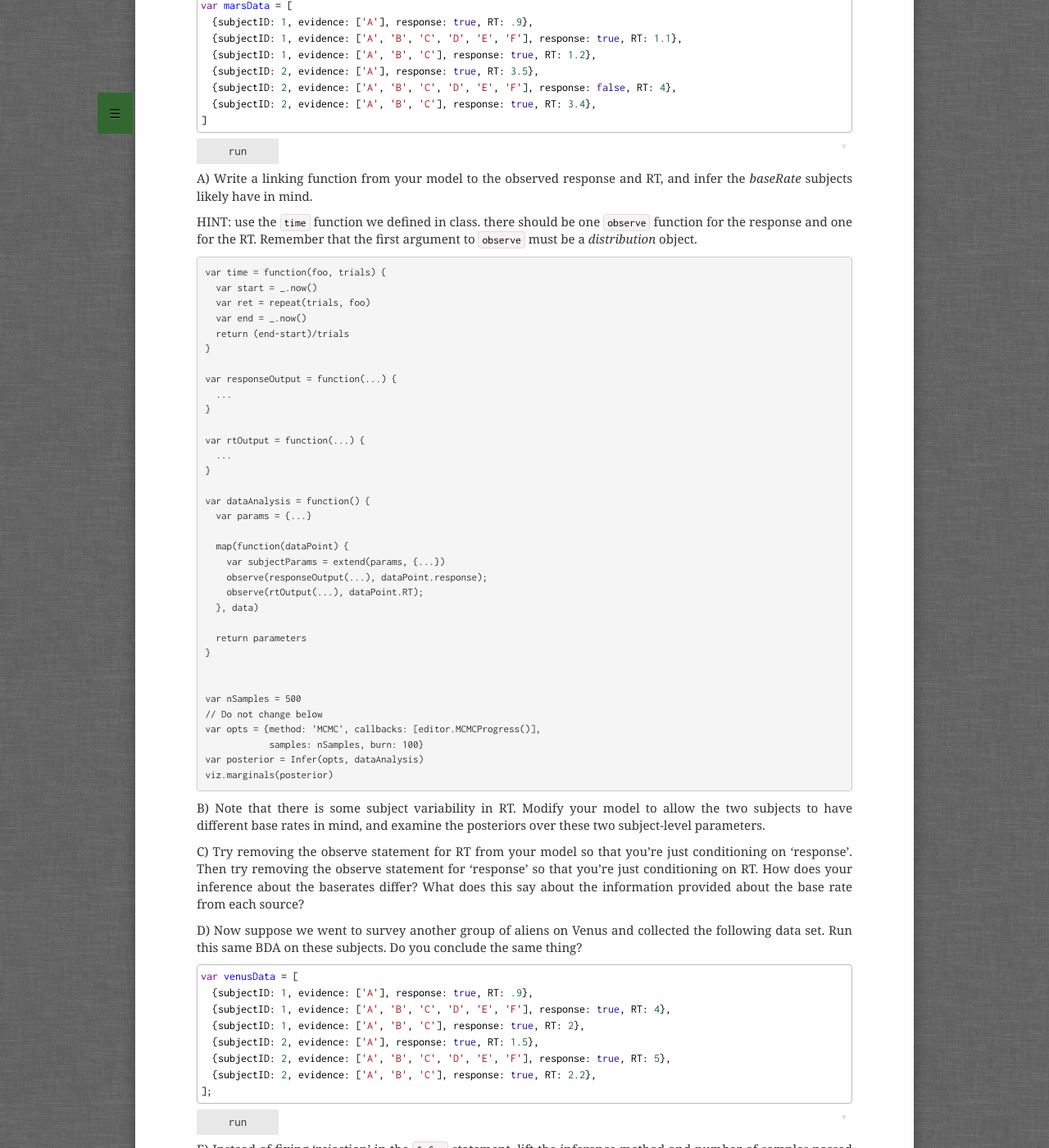
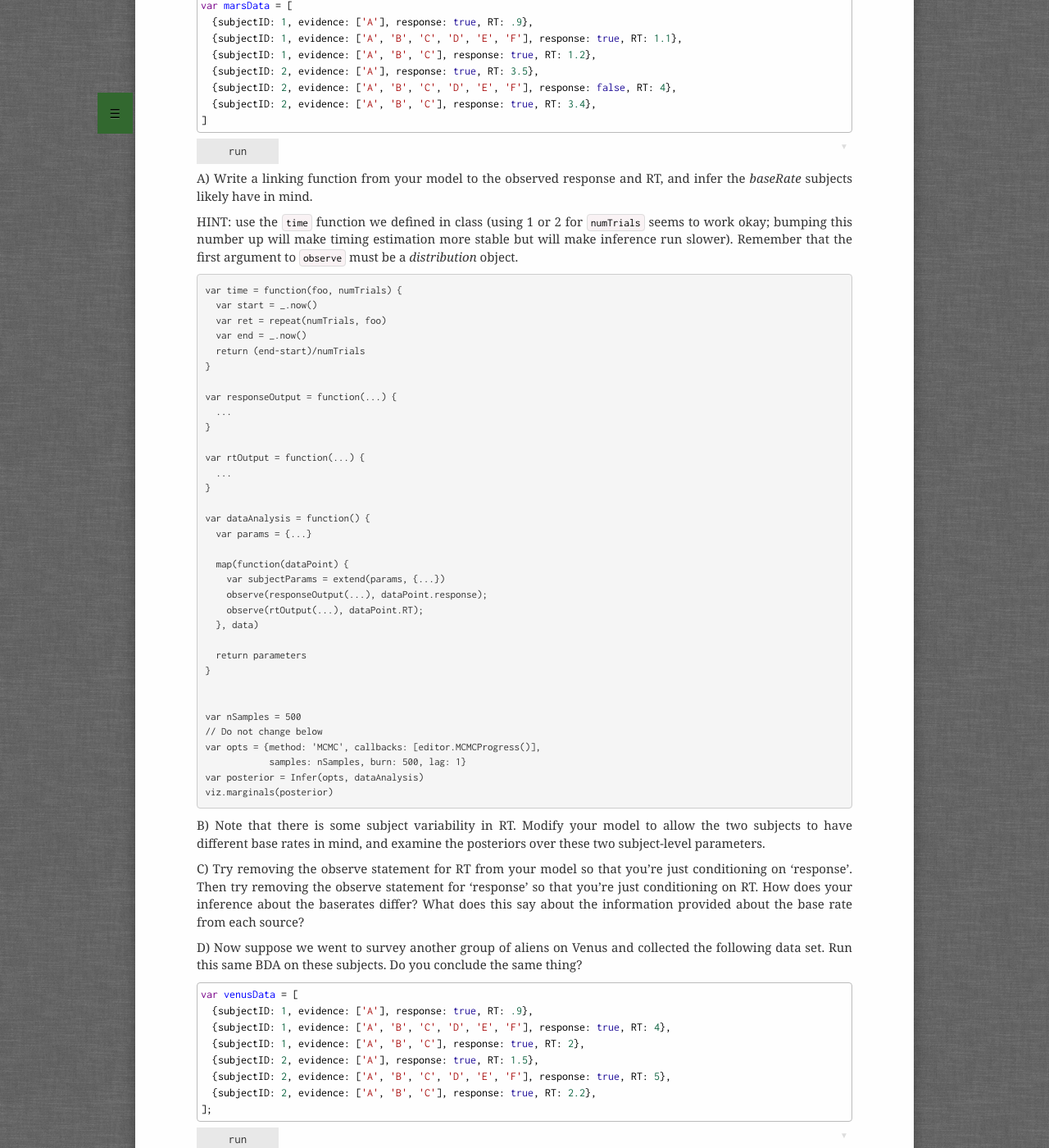
Before and after one commit to probmods/probmods2, a Jekyll site: the page built from exercises/process-models.md, in a window 1280 px wide and 1400 px high, scrolled down 830 px. Shown: the whole window at 82% size. Built offline with Jekyll 4.4.1, drawn with Linux system fonts in a browser that asks for light colours; a script that is not in the unit is left out.

Commit message:
tweak params

```diff
--- a/exercises/process-models.md
+++ b/exercises/process-models.md
@@ -41,14 +41,14 @@
 
 A) Write a linking function from your model to the observed response and RT, and infer the *baseRate* subjects likely have in mind.
 
-HINT: use the `time` function we defined in class. there should be one `observe` function for the response and one for the RT. Remember that the first argument to `observe` must be a *distribution* object.
+HINT: use the `time` function we defined in class (using 1 or 2 for `numTrials` seems to work okay; bumping this number up will make timing estimation more stable but will make inference run slower). Remember that the first argument to `observe` must be a *distribution* object.
 
 ~~~~ norun
-var time = function(foo, trials) {
+var time = function(foo, numTrials) {
   var start = _.now()
-  var ret = repeat(trials, foo)
+  var ret = repeat(numTrials, foo)
   var end = _.now()
-  return (end-start)/trials
+  return (end-start)/numTrials
 }
 
 var responseOutput = function(...) {
@@ -75,7 +75,7 @@
 var nSamples = 500
 // Do not change below
 var opts = {method: 'MCMC', callbacks: [editor.MCMCProgress()],
-            samples: nSamples, burn: 100}
+            samples: nSamples, burn: 500, lag: 1}
 var posterior = Infer(opts, dataAnalysis)
 viz.marginals(posterior)
 ~~~~
```
